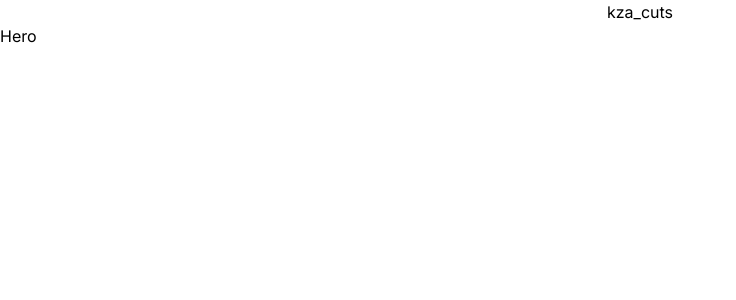
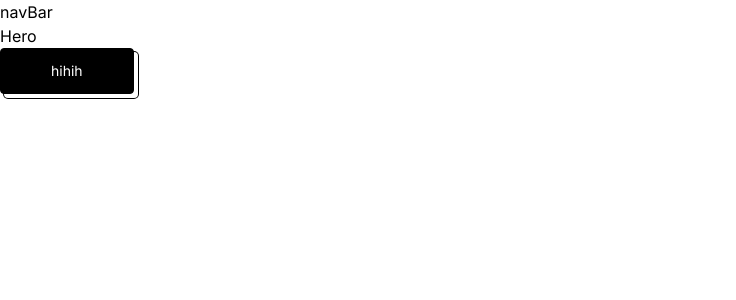
Before and after one commit to YxngXi1/kza_cuts, a Next.js app: page / in a window 1280 px wide. Shown: the top 300 px of the page, without its empty margins (0-736 px from the left). Built offline with nearby package versions, Linux system fonts and the light colour scheme.

Commit message:
idk fixing things

```diff
--- a/app/globals.css
+++ b/app/globals.css
@@ -4,3 +4,58 @@
 @tailwind base;
 @tailwind components;
 @tailwind utilities;
+
+
+button {
+    /* appearance: button; */
+    background-color: #000;
+    background-image: none;
+    border: 1px solid #000;
+    border-radius: 4px;
+    box-shadow: #fff 4px 4px 0 0,#000 4px 4px 0 1px;
+    box-sizing: border-box;
+    color: #fff;
+    cursor: pointer;
+    display: inline-block;
+    font-size: 14px;
+    font-weight: 400;
+    line-height: 20px;
+    margin: 0 5px 10px 0;
+    overflow: visible;
+    padding: 12px 40px;
+    text-align: center;
+    text-transform: none;
+    touch-action: manipulation;
+    user-select: none;
+    -webkit-user-select: none;
+    vertical-align: middle;
+    white-space: nowrap;
+}
+
+button:focus {
+    text-decoration: none;
+}
+
+button:focus {
+  text-decoration: none;
+}
+
+button:hover {
+  text-decoration: none;
+}
+
+button:active {
+  box-shadow: rgba(0, 0, 0, .125) 0 3px 5px inset;
+  outline: 0;
+}
+
+button:not([disabled]):active {
+  box-shadow: #fff 2px 2px 0 0, #000 2px 2px 0 1px;
+  transform: translate(2px, 2px);
+}
+
+@media (min-width: 768px) {
+  button {
+    padding: 12px 50px;
+  }
+}
--- a/app/layout.tsx
+++ b/app/layout.tsx
@@ -1,6 +1,8 @@
 import type { Metadata } from "next";
 import { Inter } from "next/font/google";
 import "./globals.css";
+
+import { Navbar } from "@/components"
 
 const inter = Inter({ subsets: ["latin"] });
 
@@ -16,7 +18,10 @@ export default function RootLayout({
 }>) {
   return (
     <html lang="en">
-      <body className={inter.className}>{children}</body>
+      <Navbar />
+      <body className={inter.className}>
+        {children}
+      </body>
     </html>
   );
 }
--- a/app/page.tsx
+++ b/app/page.tsx
@@ -5,10 +5,8 @@ import { Hero } from "@/components"
 export default function Home() {
   return (
     <main>
-      <h1 className="text-center">
-        kza_cuts
-      </h1>
       <Hero/>
+      <button>hihih</button>
     </main>
   );
 }
--- a/components/index.ts
+++ b/components/index.ts
@@ -1,5 +1,7 @@
 import Hero from "./Hero";
+import Navbar from "./navBar";
 
 export {
-    Hero
+    Hero,
+    Navbar
 }
--- /dev/null
+++ b/components/navBar.tsx
@@ -0,0 +1,9 @@
+import React from 'react'
+
+const Navbar = () => {
+  return (
+    <div>navBar</div>
+  )
+}
+
+export default Navbar
```
